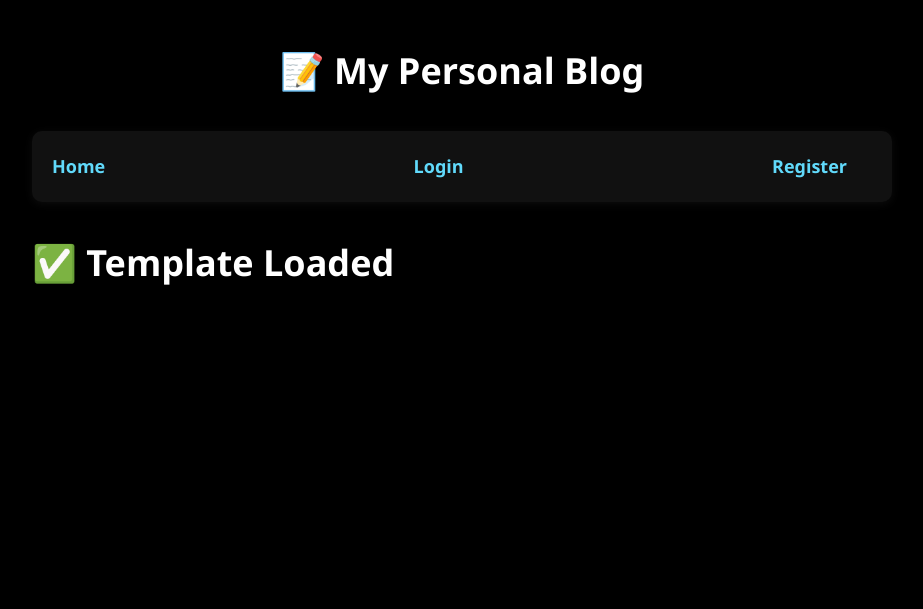
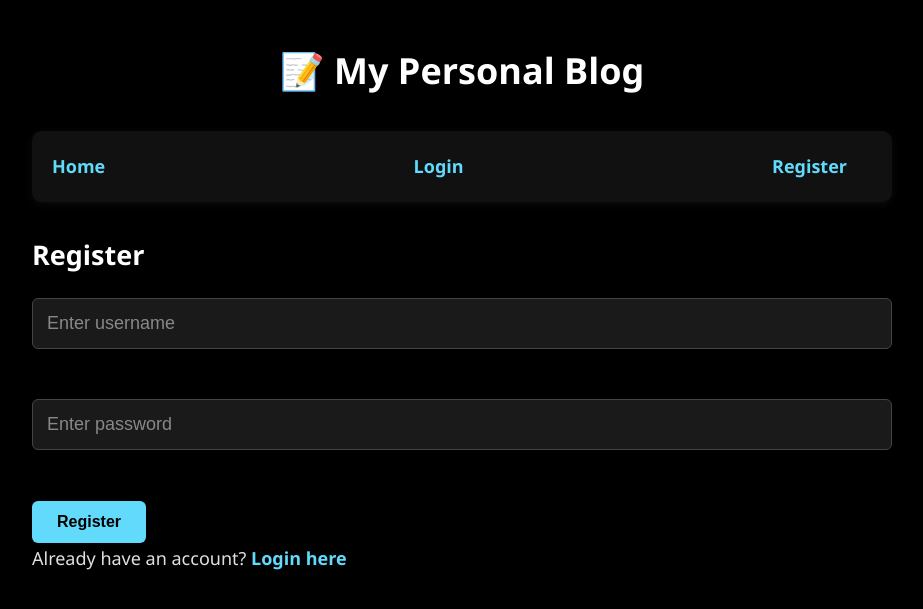
Before and after one commit to Chris1112220/Personal-Blog, a Flask app: page /register-page in a window 1280 px wide. Shown: the top 609 px of the page, without its empty margins (178-1101 px from the left). Run offline with Flask 3, Linux system fonts and the light colour scheme.

Commit message:
restore working register form

```diff
--- a/app/auth.py
+++ b/app/auth.py
@@ -62,7 +62,6 @@ def logout():
 
 @auth_bp.route('/register-page', methods=['GET', 'POST'])
 def register_page():
-    print("📩 /register-page route HIT")
     if request.method == 'POST':
         username = request.form['username']
         password = request.form['password']
--- a/templates/register.html
+++ b/templates/register.html
@@ -1,12 +1,10 @@
 {% extends 'base.html' %}
 {% block content %}
-<h1>✅ Template Loaded</h1>
-
-  <!-- <h2>Register</h2>
+  <h2>Register</h2>
   <form method="POST">
     <input type="text" name="username" placeholder="Enter username" required><br><br>
     <input type="password" name="password" placeholder="Enter password" required><br><br>
     <button type="submit">Register</button>
   </form>
-  <p>Already have an account? <a href="{{ url_for('auth.login_page') }}">Login here</a></p> -->
+  <p>Already have an account? <a href="{{ url_for('auth.login_page') }}">Login here</a></p>
 {% endblock %}
```
